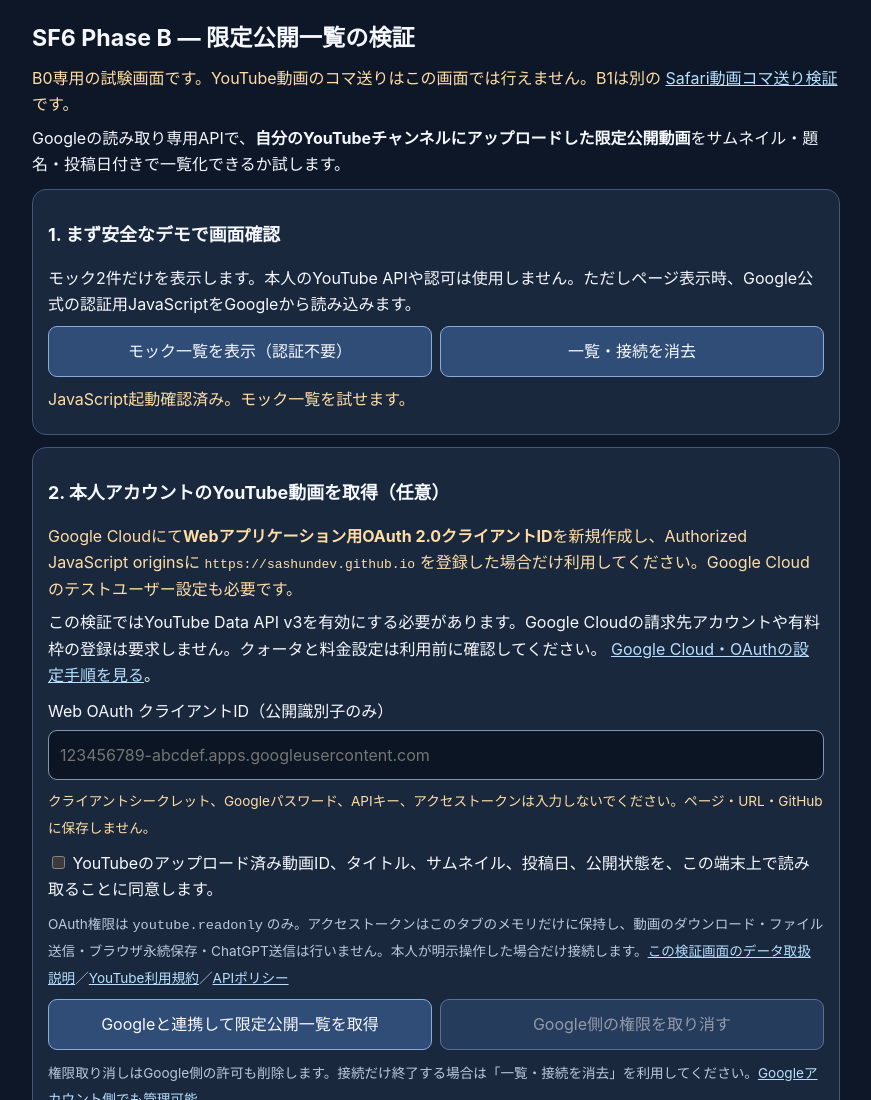
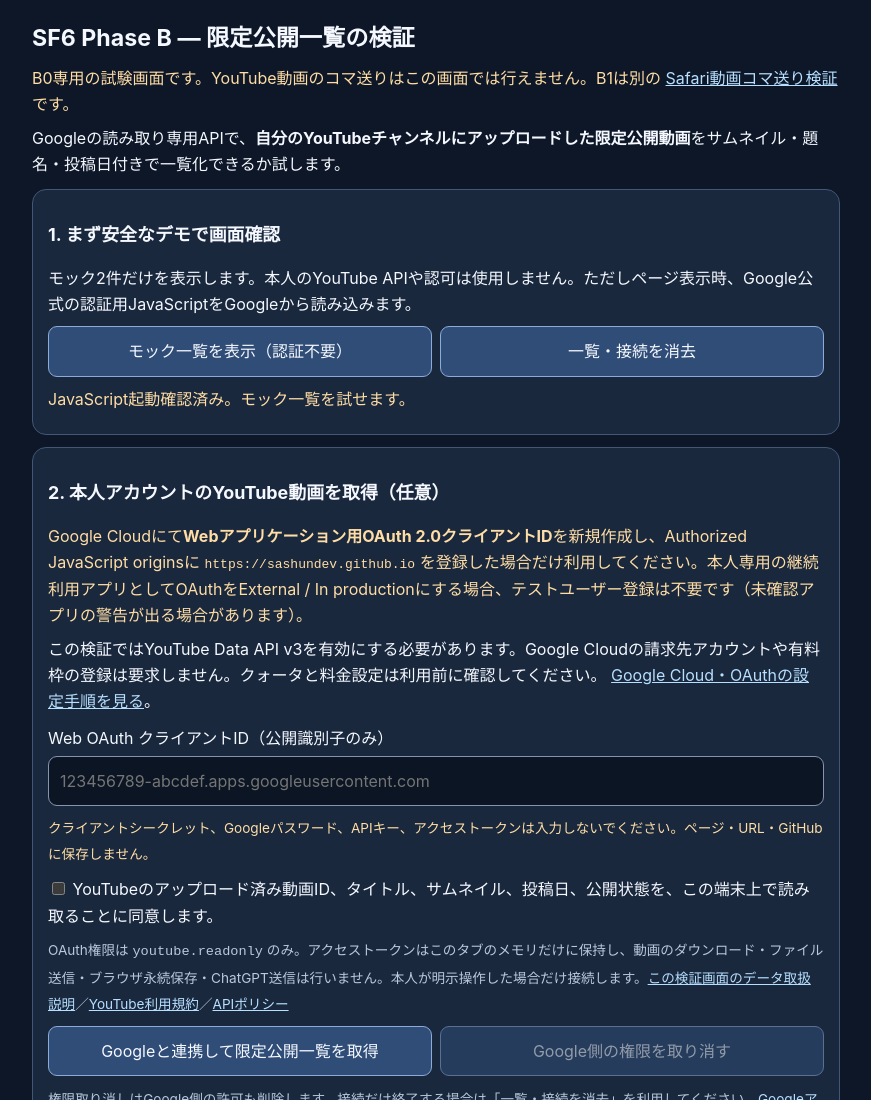
Before and after one commit to SashunDev/sf6-ai-coach-viewer, a plain HTML site: page spikes/b0-library.html in a window 1280 px wide. Shown: the top 1100 px of the page, without its empty margins (204-1075 px from the left). Drawn offline with Linux system fonts and the light colour scheme.

Commit message:
docs(B0): align OAuth guidance with personal-use In production client

```diff
--- a/spikes/b0-library.html
+++ b/spikes/b0-library.html
@@ -39,7 +39,7 @@ a{color:#b7dfff}#status{min-height:2rem;white-space:pre-wrap}
 </section>
 <section class="card">
 <h2>2. 本人アカウントのYouTube動画を取得（任意）</h2>
-<p class="warn">Google Cloudにて<strong>Webアプリケーション用OAuth 2.0クライアントID</strong>を新規作成し、Authorized JavaScript originsに <code>https://sashundev.github.io</code> を登録した場合だけ利用してください。Google Cloudのテストユーザー設定も必要です。</p>
+<p class="warn">Google Cloudにて<strong>Webアプリケーション用OAuth 2.0クライアントID</strong>を新規作成し、Authorized JavaScript originsに <code>https://sashundev.github.io</code> を登録した場合だけ利用してください。本人専用の継続利用アプリとしてOAuthをExternal / In productionにする場合、テストユーザー登録は不要です（未確認アプリの警告が出る場合があります）。</p>
 <p>この検証ではYouTube Data API v3を有効にする必要があります。Google Cloudの請求先アカウントや有料枠の登録は要求しません。クォータと料金設定は利用前に確認してください。 <a href="https://github.com/SashunDev/sf6-b1-safari-probe/blob/main/B0_SETUP.md" target="_blank" rel="noopener noreferrer">Google Cloud・OAuthの設定手順を見る</a>。</p>
 <label for="clientId">Web OAuth クライアントID（公開識別子のみ）</label>
 <input type="text" id="clientId" placeholder="123456789-abcdef.apps.googleusercontent.com" autocomplete="off" spellcheck="false">
```
